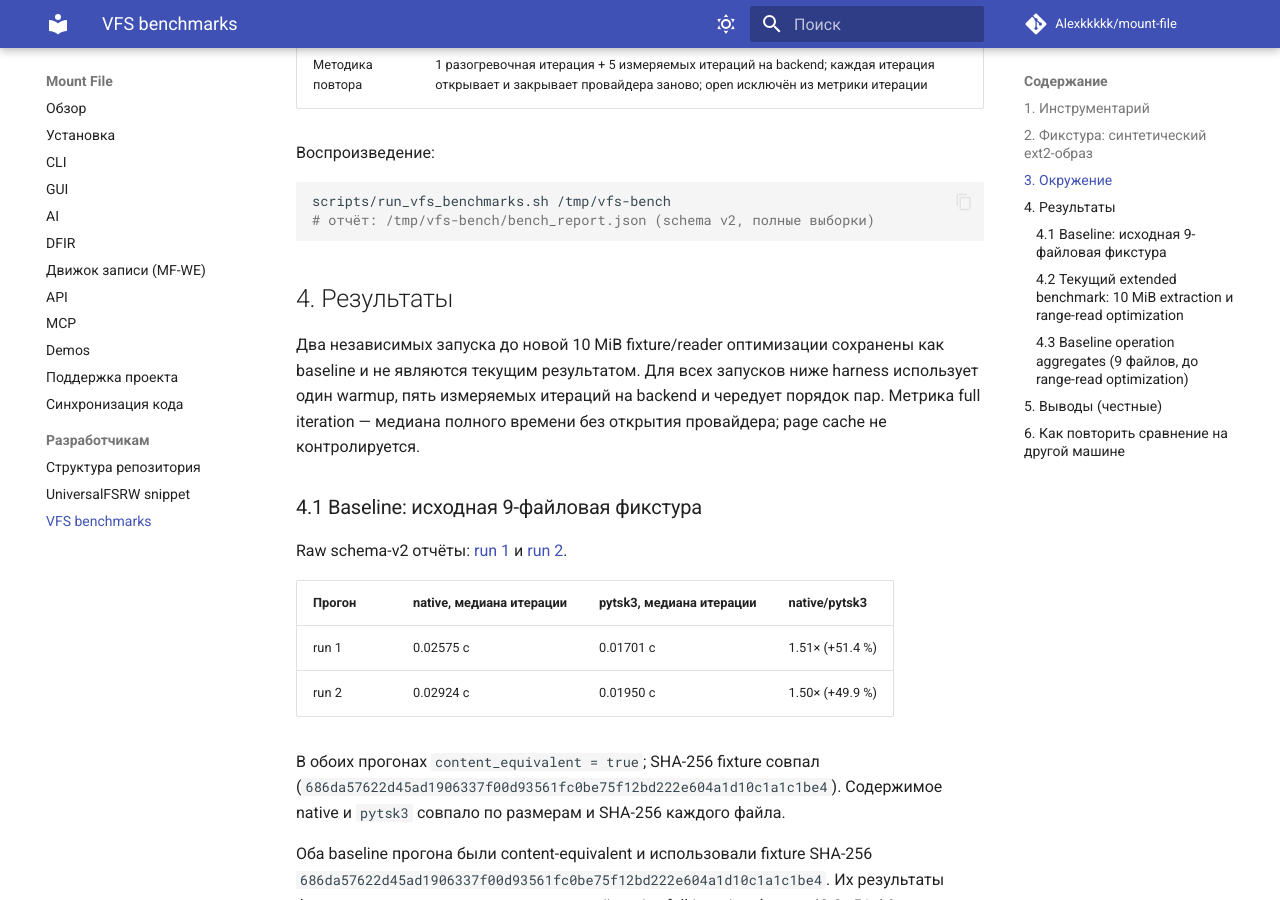
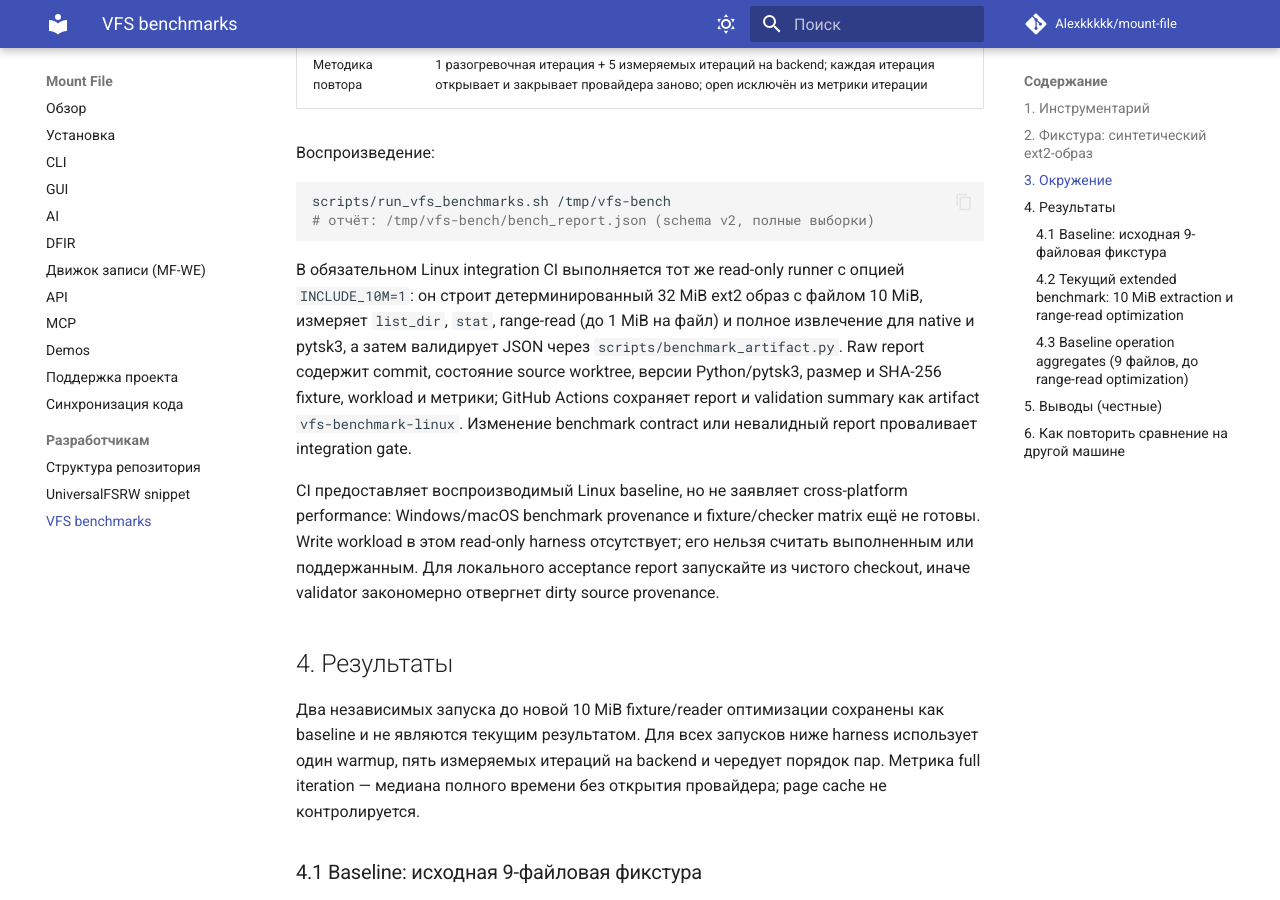
Before and after one commit to Alexkkkkk/mount-file, an MkDocs documentation site: the page built from docs/benchmarks.md, in a window 1280 px wide and 900 px high, scrolled down 3465 px. Built offline with MkDocs 1.6.1 and Material for MkDocs 9.7.7, drawn with Linux system fonts in a browser that asks for light colours; comment, search, counter and statistics services are not loaded.

Commit message:
ci: publish reproducible Linux VFS benchmark evidence (#423)
* ci: publish reproducible Linux VFS benchmark evidence

* docs: synchronize repository status data [skip ci]

* ci: clean integration outputs before benchmark

* test: require equivalent benchmark backend output

---------

Co-authored-by: Alexkkkkk <1.02665324e+08+Alexkkkkk@users.noreply.github.com>
Co-authored-by: mount-file status bot <41898282+github-actions[bot]@users.noreply.github.com>

````diff
--- a/docs/benchmarks.md
+++ b/docs/benchmarks.md
@@ -129,6 +129,23 @@ scripts/run_vfs_benchmarks.sh /tmp/vfs-bench
 # отчёт: /tmp/vfs-bench/bench_report.json (schema v2, полные выборки)
 ```
 
+В обязательном Linux integration CI выполняется тот же read-only runner с
+опцией `INCLUDE_10M=1`: он строит детерминированный 32 MiB ext2 образ с файлом
+10 MiB, измеряет `list_dir`, `stat`, range-read (до 1 MiB на файл) и полное
+извлечение для native и pytsk3, а затем валидирует JSON через
+`scripts/benchmark_artifact.py`. Raw report содержит commit, состояние source
+worktree, версии Python/pytsk3, размер и SHA-256 fixture, workload и метрики;
+GitHub Actions сохраняет report и validation summary как artifact
+`vfs-benchmark-linux`. Изменение benchmark contract или невалидный report
+проваливает integration gate.
+
+CI предоставляет воспроизводимый Linux baseline, но не заявляет cross-platform
+performance: Windows/macOS benchmark provenance и fixture/checker matrix ещё
+не готовы. Write workload в этом read-only harness отсутствует; его нельзя
+считать выполненным или поддержанным. Для локального acceptance report запускайте
+из чистого checkout, иначе validator закономерно отвергнет dirty source
+provenance.
+
 ## 4. Результаты
 
 Два независимых запуска до новой 10 MiB fixture/reader оптимизации сохранены как
````
Also changed, not shown: README.md (+1 -1 lines), 3 other files.
